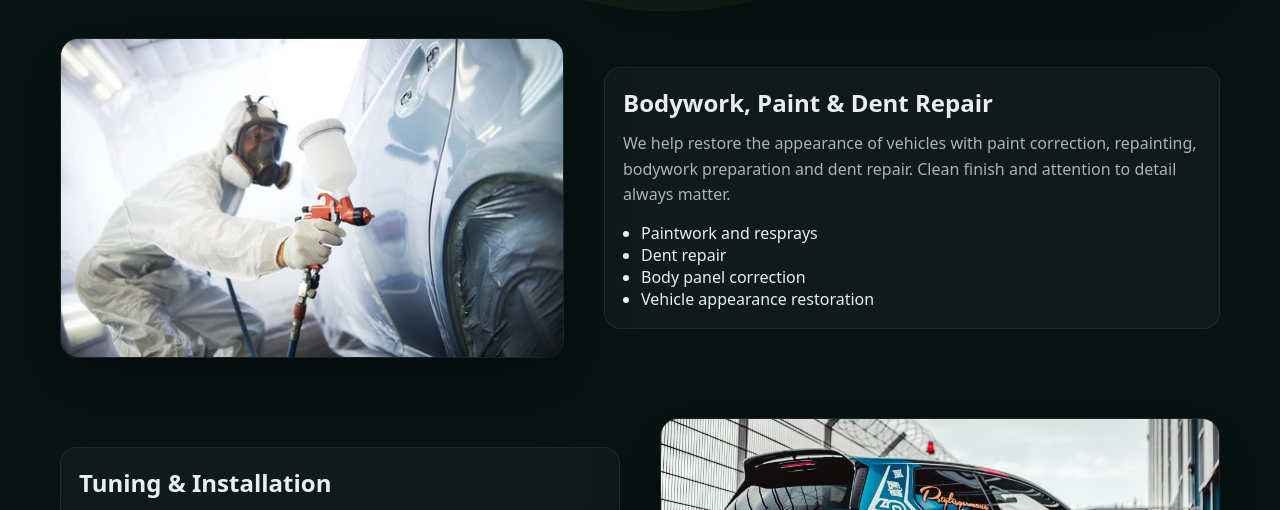
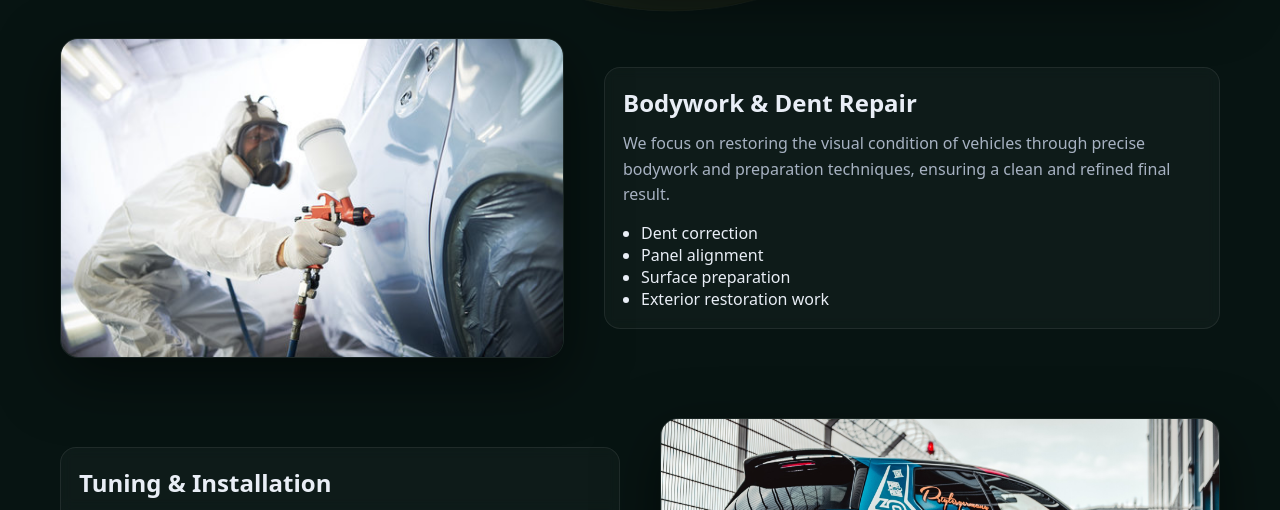
Before and after one commit to artemsob08-design/aura-motors, a plain HTML site: page service-oil-filter.html in a window 1280 px wide. Shown: the part 768-1278 px from the top of the page. Drawn offline with Linux system fonts and the light colour scheme.

Commit message:
Add files via upload

```diff
--- a/service-oil-filter.html
+++ b/service-oil-filter.html
@@ -220,17 +220,16 @@
     <img src="/images/paintwork.jpg" alt="Bodywork and paint service" />
   </div>
   <div class="service-text box">
-    <h2>Bodywork, Paint & Dent Repair</h2>
+    <h2>Bodywork & Dent Repair</h2>
     <p>
-      We help restore the appearance of vehicles with paint correction, repainting,
-      bodywork preparation and dent repair. Clean finish and attention to detail always matter.
-    </p>
-    <ul>
-      <li>Paintwork and resprays</li>
-      <li>Dent repair</li>
-      <li>Body panel correction</li>
-      <li>Vehicle appearance restoration</li>
-    </ul>
+We focus on restoring the visual condition of vehicles through precise bodywork and preparation techniques, ensuring a clean and refined final result.
+</p>
+   <ul>
+  <li>Dent correction</li>
+  <li>Panel alignment</li>
+  <li>Surface preparation</li>
+  <li>Exterior restoration work</li>
+</ul>
   </div>
 </section>
 
```
Also changed, not shown: paintwork.jpg (added).
